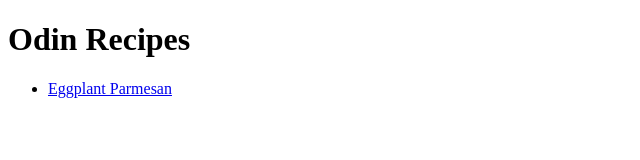
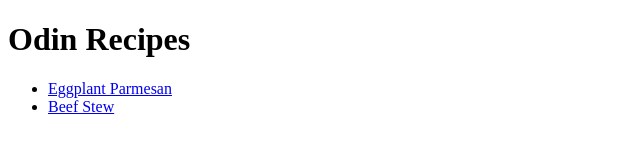
Before and after one commit to mwynott/odin-recipes, a plain HTML site: page index.html in a window 1280 px wide. Shown: the full height of the page, 0-640 px from the left. Drawn offline with Linux system fonts and the light colour scheme.

Commit message:
Add link to beef stew

```diff
--- a/index.html
+++ b/index.html
@@ -9,6 +9,7 @@
     <h1>Odin Recipes</h1>
     <ul>
         <li><a href="recipes/eggplantparm.html">Eggplant Parmesan</a></li>
+        <li><a href="recipes/beefstew.html">Beef Stew</a></li>
     </ul>
 </body>
 </html>
```
